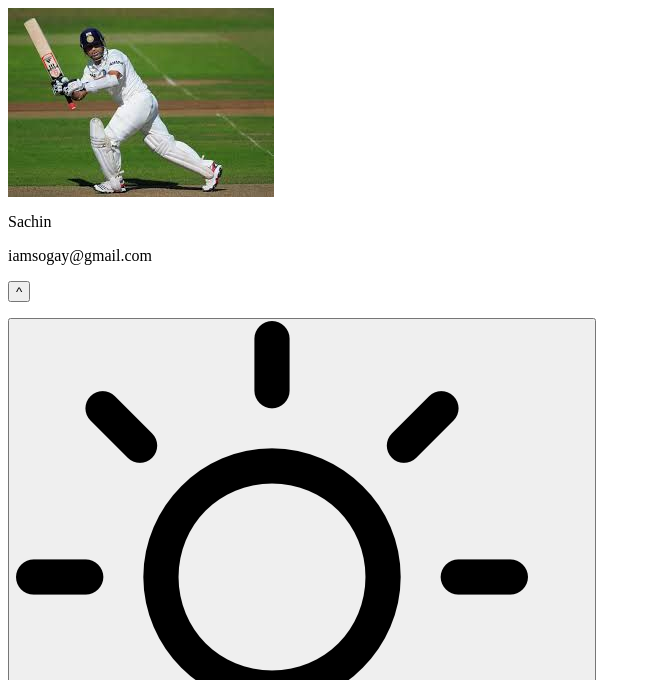
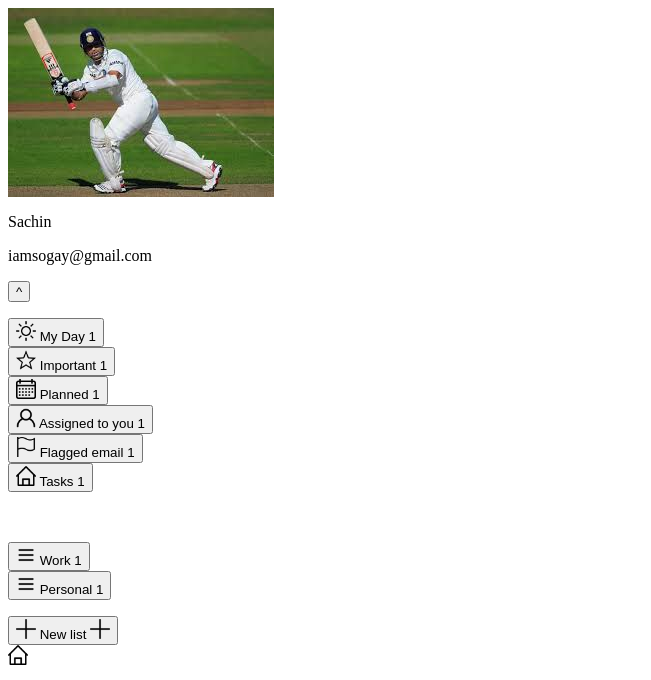
Before and after one commit to Cannea/UI_Learning, a plain HTML site: page index.html in a window 1280 px wide. Shown: the top 680 px of the page, without its empty margins (0-651 px from the left). Drawn offline with Linux system fonts and the light colour scheme.

Commit message:
added icons to css

```diff
--- a/index.html
+++ b/index.html
@@ -23,7 +23,7 @@
       <dl claass="default_nav_items">
         <dt title="My Day" class="nav_item">
           <button>
-            <img src="/public/icons/My Day.png" alt="icon" />
+            <span class="My_Day-icon nav_item_size"></span>
             <span class="nav_item_name">My Day</span>
             <span
               class="no_of_items_in_nav_item"
@@ -34,7 +34,7 @@
         </dt>
         <dt title="Important" class="nav_item">
           <button>
-            <img src="/public/icons/Important.png" alt="icon" />
+            <span class="Important-icon nav_item_size"></span>
             <span class="nav_item_name">Important</span>
             <span
               class="no_of_items_in_nav_item"
@@ -45,7 +45,7 @@
         </dt>
         <dt title="Planned" class="nav_item">
           <button>
-            <img src="/public/icons/Planned.png" alt="icon" />
+            <span class="Planned-icon nav_item_size"></span>
             <span class="nav_item_name">Planned</span>
             <span
               class="no_of_items_in_nav_item"
@@ -56,7 +56,7 @@
         </dt>
         <dt title="Assigned to you" class="nav_item">
           <button>
-            <img src="/public/icons/Assigned to you.png" alt="icon" />
+            <span class="Assigned_to_you-icon nav_item_size"></span>
             <span class="nav_item_name">Assigned to you</span>
             <span
               class="no_of_items_in_nav_item"
@@ -67,7 +67,7 @@
         </dt>
         <dt title="Flagged email" class="nav_item">
           <button>
-            <img src="/public/icons/Flagged email.png" alt="icon" />
+            <span class="Flagged_email-icon nav_item_size"></span>
             <span class="nav_item_name">Flagged email</span>
             <span
               class="no_of_items_in_nav_item"
@@ -78,7 +78,7 @@
         </dt>
         <dt title="Tasks" class="nav_item">
           <button>
-            <img src="/public/icons/Tasks.png" alt="icon" />
+            <span class="Tasks-icon nav_item_size"></span>
             <span class="nav_item_name">Tasks</span>
             <span
               class="no_of_items_in_nav_item"
@@ -92,7 +92,7 @@
       <dl class="custom_nav_items">
         <dt title="Work" class="nav_item">
           <button>
-            <img src="/public/icons/custom nav item icon.png" alt="icon" />
+            <span class="custom_nav_item_icon nav_item_size"></span>
             <span class="nav_item_name">Work</span>
             <span
               class="no_of_items_in_nav_item"
@@ -103,7 +103,7 @@
         </dt>
         <dt title="Personal" class="nav_item">
           <button>
-            <img src="/public/icons/custom nav item icon.png" alt="icon" />
+            <span class="custom_nav_item_icon nav_item_size"></span>
             <span class="nav_item_name">Personal</span>
             <span
               class="no_of_items_in_nav_item"
@@ -115,33 +115,33 @@
       </dl>
       <div class="new_list">
         <button>
-          <img src="/public/icons/plus.png" alt="icon" />
+          <span class="plus-icon nav_item_size"></span>
           <span class="nav_item_name">New list</span>
-          <img class="new_list" src="/public/icons/plus.png" alt="icon" />
+          <span class="plus-icon nav_item_size"></span>
         </button>
       </div>
     </nav>
     <main>
       <header title="Tasks">
-        <img class="main_icon" src="/public/icons/Tasks.png" alt="main_icon" />
+        <span class="Tasks-icon nav_item_size"></span>
         <h1>Tasks</h1>
         <button>
-          <img title="more" src="./public/icons/more.png" alt="more" />
+          <span class="My_Day-icon nav_item_size"></span>
         </button>
       </header>
       <dl class="todo_list">
         <dt>
           <button>
-            <img src="/public/icons/rec.png" alt="icon" />
+            <span class="My_Day-icon nav_item_size"></span>
           </button>
           <span class="todo_list_name">Windows 10 on kitchen PC</span>
           <div class="details_of_todo_list_item">
             <div class="due_date">
-              <img src="/public/icons/My Day.png" alt="icon" />
+              <span class="My_Day-icon nav_item_size"></span>
               <span>My Day</span>
             </div>
           </div>
-          <img title="more" src="./public/icons/more.png" alt="more" />
+          <span class="My_Day-icon nav_item_size"></span>
         </dt>
       </dl>
     </main>
--- a/public/style/style.css
+++ b/public/style/style.css
@@ -1,7 +1,51 @@
-.default_nav_items {
-  list-style: none;
+/* Custom Icons */
+.My_Day-icon {
+  background: url('/public/icons/My Day.png') no-repeat;
+  background-size: cover;
 }
-.My_Day_icon {
-  padding-left: 20px;
-  list-style-image: url("/public/icons/My Day.png");
+.Important-icon {
+  background: url('/public/icons/Important.png') no-repeat;
+  background-size: cover;
 }
+.Planned-icon {
+  background: url('/public/icons/Planned.png') no-repeat;
+  background-size: cover;
+}
+.Assigned_to_you-icon {
+  background: url('/public/icons/Assigned to you.png') no-repeat;
+  background-size: cover;
+}
+.Flagged_email-icon {
+  background: url('/public/icons/Flagged email.png') no-repeat;
+  background-size: cover;
+}
+.Tasks-icon {
+  background: url('/public/icons/Tasks.png') no-repeat;
+  background-size: cover;
+}
+.custom_nav_item_icon {
+  background: url('/public/icons/custom nav item icon.png') no-repeat;
+  background-size: cover;
+}
+.plus-icon {
+  background: url('/public/icons/plus.png') no-repeat;
+  background-size: cover;
+}
+.circle-icon {
+  background: url('/public/icons/rec.png') no-repeat;
+  background-size: cover;
+}
+.more-icon {
+  background: url('/public/icons/more.png') no-repeat;
+  background-size: cover;
+}
+.button-icon {
+  background: url('/public/icons/button.png') no-repeat;
+  background-size: cover;
+}
+
+.nav_item_size {
+  display: inline-block;
+  width: 20px;
+  height: 20px;
+}
```
